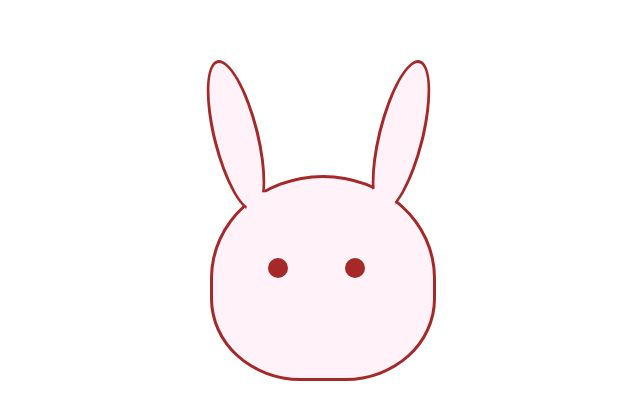
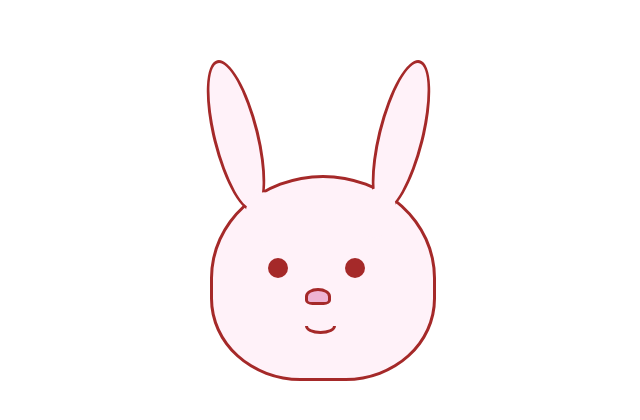
Before and after one commit to AmrAhmedA/bunny-css-challenge, a React (Create React App) app: page / in a window 1280 px wide. Shown: the part 122-542 px from the top of the page, without its empty margins (317-957 px from the left). Built offline with nearby package versions, Linux system fonts and the light colour scheme.

Commit message:
Add rabbit nose + mouse

```diff
--- a/src/App.css
+++ b/src/App.css
@@ -87,3 +87,39 @@ body {
 .rabbit-eye::before {
   left: 60%;
 }
+
+.rabbit-nose {
+  width: 20px;
+  height: 11px;
+  position: absolute;
+  top: 55%;
+  left: 42%;
+  background-color: #eeb3d3;
+  border: 3px solid #a52929;
+  border-top-left-radius: 70%;
+  border-top-right-radius: 70%;
+  border-bottom-right-radius: 40%;
+  border-bottom-left-radius: 40%;
+}
+
+.rabbit-mouse {
+  width: 25px;
+  height: 10px;
+  position: absolute;
+  top: 70%;
+  left: 42%;
+  background-color: transparent;
+  border: 3px solid #a52929;
+  border-radius: 100%;
+}
+
+.rabbit-mouse::after {
+  content: "";
+  width: 30px;
+  height: 10px;
+  position: absolute;
+  top: -110%;
+  left: -14%;
+  background-color: #fff2f9;
+  border: 3px solid #fff2f9;
+}
```
